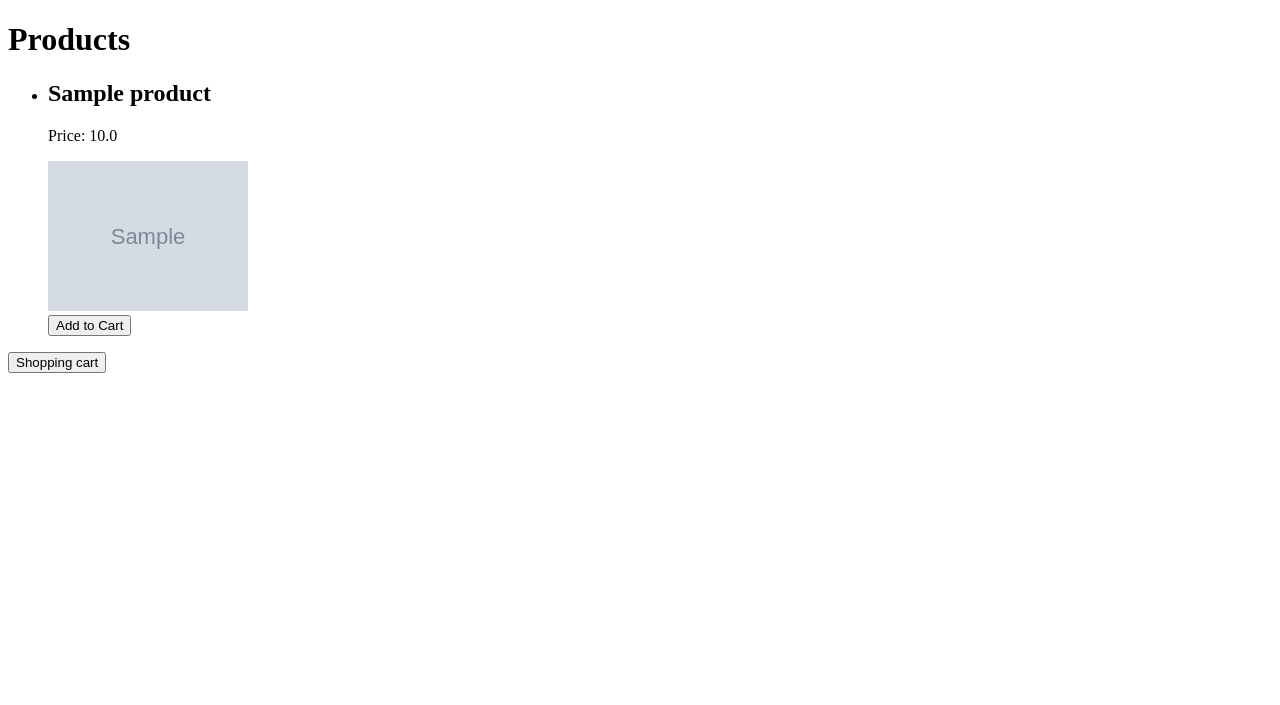
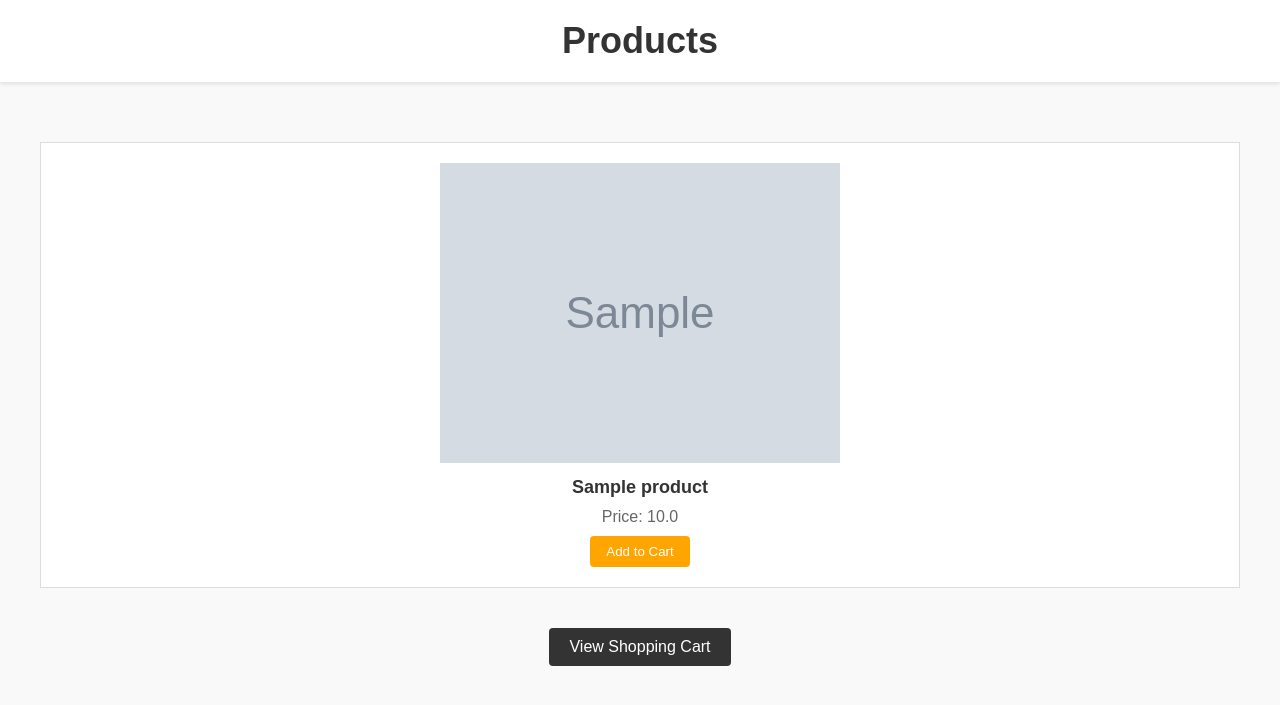
Before and after one commit to vetos5/silpo_flasked, a Flask app: page / in a window 1280 px wide. Shown: the top 705 px of the page. Run offline with Flask 3, Linux system fonts and the light colour scheme; tables that the repository leaves empty hold one stand-in row (values such as "Sample post"); grey boxes marked "Sample" are stand-in pictures.

Commit message:
Design added

```diff
--- a/app.py
+++ b/app.py
@@ -19,7 +19,6 @@ class Product(db.Model):
         self.price = price
         self.quantity = quantity
         self.image_url = image_url
-
 
 
 @app.route('/')
--- a/templates/index.html
+++ b/templates/index.html
@@ -3,31 +3,128 @@
 <head>
     <meta charset="UTF-8">
     <meta name="viewport" content="width=device-width, initial-scale=1.0">
-    <title>Products</title>
+    <title>Online-shop</title>
     <style>
-        img {
-            max-width: 200px;
+        /* Global Styles */
+        body {
+            font-family: Arial, sans-serif;
+            color: #333;
+            background-color: #f9f9f9;
+            margin: 0;
+            padding: 0;
+        }
+
+        .container {
+            max-width: 1200px;
+            margin: 0 auto;
+            padding: 20px;
+        }
+
+        /* Header */
+        header {
+            text-align: center;
+            padding: 20px 0;
+            background-color: #fff;
+            box-shadow: 0 2px 4px rgba(0, 0, 0, 0.1);
+        }
+
+        h1 {
+            margin: 0;
+            font-size: 36px;
+            color: #333;
+        }
+
+        /* Product List */
+        .products-container {
+            display: grid;
+            grid-template-columns: repeat(auto-fit, minmax(200px, 1fr));
+            grid-gap: 20px;
+            margin-top: 40px;
+        }
+
+        .product {
+            border: 1px solid #ddd;
+            background-color: #fff;
+            padding: 20px;
+            text-align: center;
+        }
+
+        .product img {
+            max-width: 100%;
             height: auto;
+            margin-bottom: 10px;
+        }
+
+        .product h2 {
+            margin: 0 0 10px;
+            font-size: 18px;
+            color: #333;
+        }
+
+        .product p {
+            margin: 0;
+            font-size: 16px;
+            color: #666;
+        }
+
+        .product button {
+            background-color: orange;
+            color: #fff;
+            border: none;
+            padding: 8px 16px;
+            cursor: pointer;
+            border-radius: 4px;
+            margin-top: 10px;
+        }
+
+        /* Cart Link */
+        .cart-link {
+            text-align: center;
+            margin-top: 40px;
+        }
+
+        .cart-link button {
+            background-color: #333;
+            color: #fff;
+            padding: 10px 20px;
+            font-size: 16px;
+            border: none;
+            border-radius: 4px;
+            cursor: pointer;
+        }
+
+        .cart-link button:hover {
+            background-color: #555;
         }
     </style>
-
 </head>
 <body>
+    <header>
         <h1>Products</h1>
-    <ul>
+    </header>
+
+    <div class="container">
+        <!-- Product List -->
+        <div class="products-container">
             {% for product in products %}
-        <li>
+            <div class="product">
+                <img src="{{ product.image_url }}" alt="{{ product.name }}">
                 <h2>{{ product.name }}</h2>
                 <p>Price: {{ product.price }}</p>
-            <img src="{{ product.image_url }}" alt="{{ product.name }}">
                 <form action="{{ url_for('add_to_cart') }}" method="post">
                     <input type="hidden" name="product_id" value="{{ product.id }}">
                     <button type="submit">Add to Cart</button>
                 </form>
+            </div>
+            {% endfor %}
+        </div>
 
-        </li>
-        {% endfor %}
-    </ul>
-     <a href="{{ url_for('cart') }}"><button>Shopping cart</button></a>
+        <!-- Cart Link -->
+        <div class="cart-link">
+            <a href="{{ url_for('cart') }}">
+                <button>View Shopping Cart</button>
+            </a>
+        </div>
+    </div>
 </body>
 </html>
```
Also changed, not shown: templates/cart.html (+56 -1 lines), static/styles.css (deleted). Lines whose indentation alone changed are shown as unchanged.
